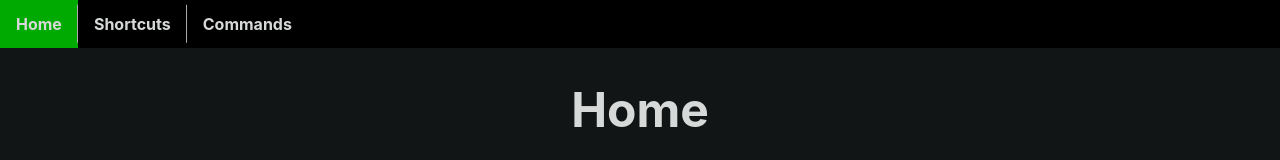
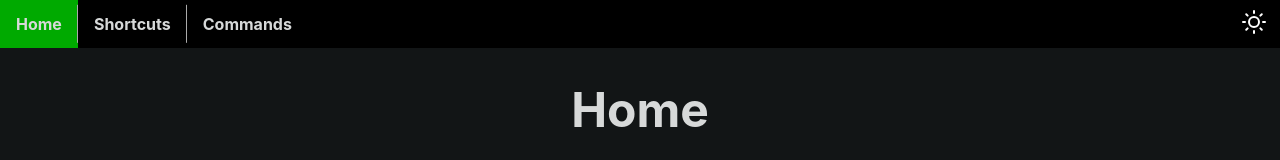
Before and after one commit to R4mn3t/minecraft_server_dashboard, a React (Create React App) app: page / in a window 1280 px wide. Shown: the top 160 px of the page. Built offline with nearby package versions, Linux system fonts and the light colour scheme; the HTML template or start-up script is replaced by a standard one.

Commit message:
dark-mode button

```diff
--- /dev/null
+++ b/src/components/UI/Darkmode/darkmode.css
@@ -0,0 +1,60 @@
+.switch {
+    position: relative;
+    display: inline-block;
+    /*width: 60px;*/
+    /*height: 34px;*/
+    color: white;
+    cursor: pointer;
+}
+
+/*.switch input {*/
+/*    opacity: 0;*/
+/*    width: 0;*/
+/*    height: 0;*/
+/*}*/
+
+/*.slider {*/
+/*    position: absolute;*/
+/*    cursor: pointer;*/
+/*    top: 0;*/
+/*    left: 0;*/
+/*    right: 0;*/
+/*    bottom: 0;*/
+/*    background-color: #ccc;*/
+/*    transition: 0.4s;*/
+/*    border-radius: 34px;*/
+/*}*/
+
+/*.slider:before {*/
+/*    position: absolute;*/
+/*    content: "";*/
+/*    height: 26px;*/
+/*    width: 26px;*/
+/*    left: 4px;*/
+/*    bottom: 4px;*/
+/*    background-color: white;*/
+/*    transition: 0.4s;*/
+/*    border-radius: 50%;*/
+/*}*/
+
+/*input:checked + .slider {*/
+/*    background-color: #2196F3;*/
+/*}*/
+
+/*input:focus + .slider {*/
+/*    box-shadow: 0 0 1px #2196F3;*/
+/*}*/
+
+/*input:checked + .slider:before {*/
+/*    transform: translateX(26px);*/
+/*}*/
+
+/*.slider.round {*/
+/*    border-radius: 34px;*/
+/*    color: white;*/
+/*    cursor: pointer;*/
+/*}*/
+
+/*.slider.round:before {*/
+/*    border-radius: 50%;*/
+/*}*/
--- /dev/null
+++ b/src/components/UI/Darkmode/darkmode.tsx
@@ -0,0 +1,26 @@
+import React, {useState} from 'react';
+import {ReactComponent as SunIcon} from '../Icons/sun.svg';
+import {ReactComponent as MoonIcon} from '../Icons/moon.svg';
+import './darkMode.css';
+
+
+export default function DarkMode() {
+    const [isDarkMode, setIsDarkMode] = useState(false);
+
+    const handleToggle = () => {
+        setIsDarkMode(!isDarkMode);
+    }
+
+    return (
+        <label className={'switch'}>
+            <input
+                type={'checkbox'}
+                checked={isDarkMode}
+                onChange={handleToggle}
+                style={{display: 'none'}}/>
+            <span className={'slider round'}>
+                {isDarkMode ? <MoonIcon/> : <SunIcon/>}
+            </span>
+        </label>
+    );
+}
--- a/src/components/navbar/navbar.css
+++ b/src/components/navbar/navbar.css
@@ -16,18 +16,6 @@ li {
     position: relative;
 }
 
-/*Tab-Separator*/
-li:not(:last-child)::after {
-    content: "";
-    position: absolute;
-    right: 0;
-    top: 50%;
-    transform: translateY(-50%);
-    width: 1px;
-    height: 80%;
-    background-color: #AAAAAA;
-}
-
 li a {
     display: block;
     color: var(--headings);
@@ -41,6 +29,27 @@ li a:hover:not(.active) {
     background-color: #36454F;
 }
 
+div#darkMode {
+    margin-left: auto;
+}
+
+/*Tab-Separator*/
+li:not(:nth-last-child(2))::after {
+    content: "";
+    position: absolute;
+    right: 0;
+    top: 50%;
+    transform: translateY(-50%);
+    width: 1px;
+    height: 80%;
+    background-color: #AAAAAA;
+}
+
 .active {
     background-color: #00AA00;
 }
+
+#darkMode {
+    align-self: center;
+    padding: 0 14px;
+}
--- a/src/components/navbar/navbar.tsx
+++ b/src/components/navbar/navbar.tsx
@@ -1,6 +1,7 @@
 import React, {useEffect, useState} from 'react';
 import './navbar.css'
 import {NavLink, Outlet, useLocation} from "react-router-dom";
+import DarkMode from "../UI/DarkMode/darkMode";
 
 export default function Navbar() {
     const [activeTab, setActiveTab] = useState('Home');
@@ -28,15 +29,15 @@ export default function Navbar() {
             <nav>
                 <ul>
                     <li
-                        id={'Home'}
-                        className={activeTab === 'Home' ? 'active' : ''}
-                        onClick={() => handleClick('Home')}>
+                        id={'home'}
+                        className={activeTab === 'home' ? 'active' : ''}
+                        onClick={() => handleClick('home')}>
                         <NavLink to="/">Home</NavLink>
                     </li>
                     <li
-                        id={'Shortcuts'}
-                        className={activeTab === 'Shortcuts' ? 'active' : ''}
-                        onClick={() => handleClick('Shortcuts')}>
+                        id={'shortcuts'}
+                        className={activeTab === 'shortcuts' ? 'active' : ''}
+                        onClick={() => handleClick('shortcuts')}>
                         <NavLink to="/shortcuts">Shortcuts</NavLink>
                     </li>
                     <li
@@ -45,6 +46,9 @@ export default function Navbar() {
                         onClick={() => handleClick('commands')}>
                         <NavLink to="/commands">Commands</NavLink>
                     </li>
+                    <div id={'darkMode'}>
+                        <DarkMode/>
+                    </div>
                 </ul>
             </nav>
 
```
Also changed, not shown: src/components/UI/Icons/moon.svg (added), src/components/UI/Icons/sun.svg (added).
